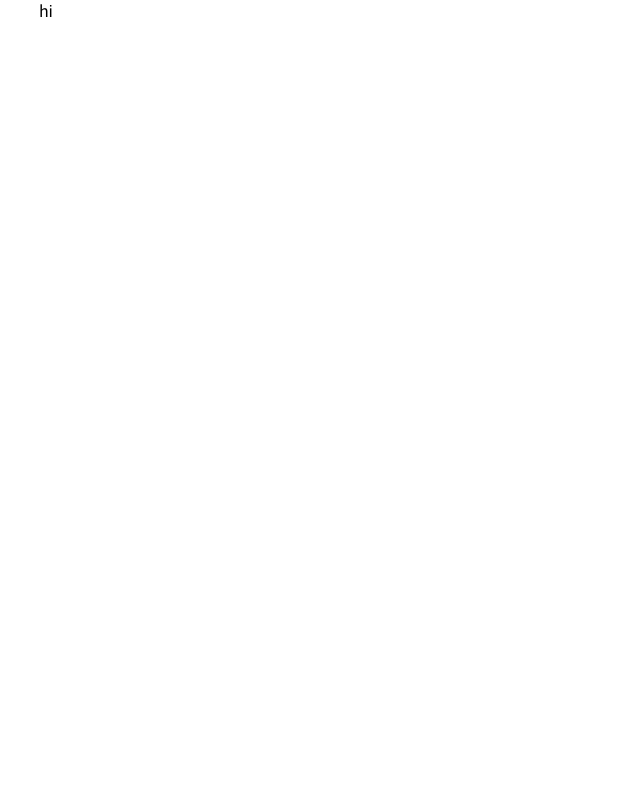
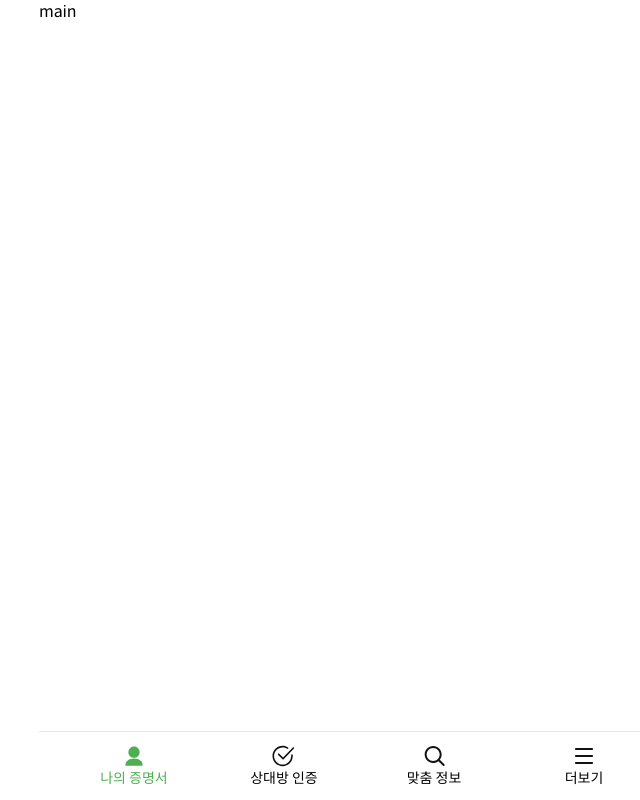
Before and after one commit to dzv123/nangman_azit_frontend, a Next.js app: page /main in a window 1280 px wide. Shown: the whole page, without its empty margins (281-921 px from the left). Built offline with nearby package versions, Linux system fonts and the light colour scheme.

Commit message:
메인화면 tabbar

```diff
--- /dev/null
+++ b/app/(main)/_components/tabBar.tsx
@@ -0,0 +1,57 @@
+"use client";
+
+import { InfoSvg, HomeSvg, AuthSvg, MoreSvg } from "@/components/svgs";
+import Link from "next/link";
+import { usePathname } from "next/navigation";
+
+export default function TabBar() {
+  const pathname = usePathname();
+
+  return (
+    <div className="fixed bottom-0 z-40 mx-auto flex w-full max-w-screen-sm border-t bg-white px-5 py-3 *:flex *:flex-1 *:items-center *:justify-center">
+      <Link href="/main">
+        <div
+          className={`flex flex-col items-center text-sm ${
+            pathname === "/main" ? "text-primary" : "text-text"
+          }`}
+        >
+          <HomeSvg primary={pathname === "/main"} />
+          <div>나의 증명서</div>
+        </div>
+      </Link>
+
+      <Link href="/auth">
+        <div
+          className={`flex flex-col items-center text-sm ${
+            pathname === "/auth" ? "text-primary" : "text-text"
+          }`}
+        >
+          <AuthSvg primary={pathname === "/auth"} />
+          <div>상대방 인증</div>
+        </div>
+      </Link>
+
+      <Link href="/info">
+        <div
+          className={`flex flex-col items-center text-sm ${
+            pathname === "/info" ? "text-primary" : "text-text"
+          }`}
+        >
+          <InfoSvg primary={pathname === "/info"} />
+          <div>맞춤 정보</div>
+        </div>
+      </Link>
+
+      <Link href="/more">
+        <div
+          className={`flex flex-col items-center text-sm ${
+            pathname === "/more" ? "text-primary" : "text-text"
+          }`}
+        >
+          <MoreSvg primary={pathname === "/more"} />
+          <div>더보기</div>
+        </div>
+      </Link>
+    </div>
+  );
+}
--- /dev/null
+++ b/app/(main)/auth/page.tsx
@@ -0,0 +1,3 @@
+export default function Auth() {
+  return <div>auth</div>;
+}
--- /dev/null
+++ b/app/(main)/info/page.tsx
@@ -0,0 +1,3 @@
+export default function Info() {
+  return <div>info</div>;
+}
--- /dev/null
+++ b/app/(main)/layout.tsx
@@ -0,0 +1,14 @@
+import TabBar from "./_components/tabBar";
+
+export default function MainLayout({
+  children,
+}: {
+  children: React.ReactNode;
+}) {
+  return (
+    <div>
+      {children}
+      <TabBar />
+    </div>
+  );
+}
--- a/app/main/page.tsx
+++ b/app/(main)/main/page.tsx
@@ -1,3 +1,3 @@
 export default function Main() {
-  return <div>hi</div>;
+  return <div>main</div>;
 }
--- /dev/null
+++ b/app/(main)/more/page.tsx
@@ -0,0 +1,3 @@
+export default function More() {
+  return <div>more</div>;
+}
--- a/app/intro/page.tsx
+++ b/app/intro/page.tsx
@@ -34,7 +34,7 @@ export default function Intro() {
             <label className="flex gap-2 pb-2 items-center border-b">
               <input
                 name="checkall"
-                className="size-5 rounded-sm checked:bg-primary border text-primary focus:ring-transparent"
+                className="size-5 border-slate-400 rounded-sm checked:border-primary checked:bg-primary border text-primary focus:ring-transparent"
                 type="checkbox"
                 checked={check[0] && check[1]}
                 onChange={() => {
@@ -53,7 +53,7 @@ export default function Intro() {
             <label className="flex gap-2 pb-2 pt-2 items-center">
               <input
                 name="check0"
-                className="size-5 rounded-sm checked:bg-primary border text-primary focus:ring-transparent"
+                className="size-5 border-slate-400 rounded-sm checked:border-primary checked:bg-primary border text-primary focus:ring-transparent"
                 type="checkbox"
                 checked={check[0]}
                 onChange={() => {
@@ -68,7 +68,7 @@ export default function Intro() {
             <label className="flex gap-2 pb-2 items-center">
               <input
                 name="check1"
-                className="size-5 rounded-sm checked:bg-primary border text-primary focus:ring-transparent"
+                className="size-5 border-slate-400 rounded-sm checked:border-primary checked:bg-primary border text-primary focus:ring-transparent"
                 type="checkbox"
                 checked={check[1]}
                 onChange={() => {
--- /dev/null
+++ b/components/svgs.tsx
@@ -0,0 +1,83 @@
+export const HomeSvg = ({ primary = false }) => (
+  <svg
+    width="24"
+    height="24"
+    viewBox="0 0 24 24"
+    fill="none"
+    xmlns="http://www.w3.org/2000/svg"
+  >
+    <path
+      d="M11.9999 2.59961C8.90711 2.59961 6.3999 5.10681 6.3999 8.19961C6.3999 11.2924 8.90711 13.7996 11.9999 13.7996C15.0927 13.7996 17.5999 11.2924 17.5999 8.19961C17.5999 5.10681 15.0927 2.59961 11.9999 2.59961Z"
+      fill={primary ? "#4CAF50" : "#121212"}
+    />
+    <path
+      d="M11.9999 14.5996C6.80842 14.5996 3.3999 17.4288 3.3999 21.1996C3.3999 21.531 3.66853 21.7996 3.9999 21.7996H19.9999C20.3313 21.7996 20.5999 21.531 20.5999 21.1996C20.5999 17.4288 17.1914 14.5996 11.9999 14.5996Z"
+      fill={primary ? "#4CAF50" : "#121212"}
+    />
+  </svg>
+);
+
+export const AuthSvg = ({ primary = false }) => (
+  <svg
+    width="25"
+    height="24"
+    viewBox="0 0 25 24"
+    fill="none"
+    xmlns="http://www.w3.org/2000/svg"
+  >
+    <path
+      d="M3.07346 11.9996C3.07346 7.27758 6.90143 3.44961 11.6235 3.44961C13.3085 3.44961 14.8775 3.93626 16.2003 4.77636C16.5733 5.01323 17.0677 4.9029 17.3045 4.52993C17.5414 4.15696 17.4311 3.66259 17.0581 3.42572C15.4864 2.42757 13.6212 1.84961 11.6235 1.84961C6.01778 1.84961 1.47346 6.39392 1.47346 11.9996C1.47346 17.6053 6.01778 22.1496 11.6235 22.1496C17.2292 22.1496 21.7735 17.6053 21.7735 11.9996C21.7735 11.6541 21.7562 11.3123 21.7224 10.9752C21.6782 10.5356 21.2861 10.215 20.8465 10.2591C20.4069 10.3032 20.0862 10.6953 20.1303 11.1349C20.1588 11.419 20.1735 11.7075 20.1735 11.9996C20.1735 16.7216 16.3455 20.5496 11.6235 20.5496C6.90143 20.5496 3.07346 16.7216 3.07346 11.9996Z"
+      fill={primary ? "#4CAF50" : "#121212"}
+    />
+    <path
+      d="M22.97 4.60432C23.2765 4.286 23.2668 3.77956 22.9485 3.47315C22.6302 3.16674 22.1237 3.17639 21.8173 3.49471L12.0796 13.6108L8.25634 9.83067C7.94215 9.52003 7.43563 9.52291 7.12499 9.8371C6.81435 10.1513 6.81722 10.6578 7.13141 10.9684L11.5312 15.3186C11.6834 15.4691 11.8896 15.5523 12.1036 15.5496C12.3176 15.547 12.5216 15.4587 12.67 15.3045L22.97 4.60432Z"
+      fill={primary ? "#4CAF50" : "#121212"}
+    />
+  </svg>
+);
+
+export const InfoSvg = ({ primary = false }) => (
+  <svg
+    width="25"
+    height="24"
+    viewBox="0 0 25 24"
+    fill="none"
+    xmlns="http://www.w3.org/2000/svg"
+  >
+    <path
+      fillRule="evenodd"
+      clipRule="evenodd"
+      d="M4.66666 10.5C4.66666 6.91015 7.57681 4 11.1667 4C14.7565 4 17.6667 6.91015 17.6667 10.5C17.6667 14.0899 14.7565 17 11.1667 17C7.57681 17 4.66666 14.0899 4.66666 10.5ZM11.1667 2C6.47224 2 2.66666 5.80558 2.66666 10.5C2.66666 15.1944 6.47224 19 11.1667 19C13.1535 19 14.9812 18.3183 16.4285 17.176L20.9595 21.7071C21.3501 22.0976 21.9832 22.0976 22.3738 21.7071C22.7643 21.3166 22.7643 20.6834 22.3738 20.2929L17.8427 15.7618C18.985 14.3145 19.6667 12.4869 19.6667 10.5C19.6667 5.80558 15.8611 2 11.1667 2Z"
+      fill={primary ? "#4CAF50" : "#121212"}
+    />
+  </svg>
+);
+
+export const MoreSvg = ({ primary = false }) => (
+  <svg
+    width="24"
+    height="24"
+    viewBox="0 0 24 24"
+    fill="none"
+    xmlns="http://www.w3.org/2000/svg"
+  >
+    <path
+      fillRule="evenodd"
+      clipRule="evenodd"
+      d="M3 5C3 4.44772 3.44772 4 4 4H20C20.5523 4 21 4.44772 21 5C21 5.55228 20.5523 6 20 6H4C3.44772 6 3 5.55228 3 5Z"
+      fill={primary ? "#4CAF50" : "#121212"}
+    />
+    <path
+      fillRule="evenodd"
+      clipRule="evenodd"
+      d="M3 12C3 11.4477 3.44772 11 4 11H20C20.5523 11 21 11.4477 21 12C21 12.5523 20.5523 13 20 13H4C3.44772 13 3 12.5523 3 12Z"
+      fill={primary ? "#4CAF50" : "#121212"}
+    />
+    <path
+      fillRule="evenodd"
+      clipRule="evenodd"
+      d="M3 19C3 18.4477 3.44772 18 4 18H20C20.5523 18 21 18.4477 21 19C21 19.5523 20.5523 20 20 20H4C3.44772 20 3 19.5523 3 19Z"
+      fill={primary ? "#4CAF50" : "#121212"}
+    />
+  </svg>
+);
--- a/tailwind.config.ts
+++ b/tailwind.config.ts
@@ -17,6 +17,6 @@ const config: Config = {
       },
     },
   },
-  plugins: [],
+  plugins: [require("@tailwindcss/forms")],
 };
 export default config;
```
Also changed, not shown: app/password/page.tsx (+97 -1 lines), package.json (+6 -5 lines), 1 other file (tests, documents, lock files or other folders).
